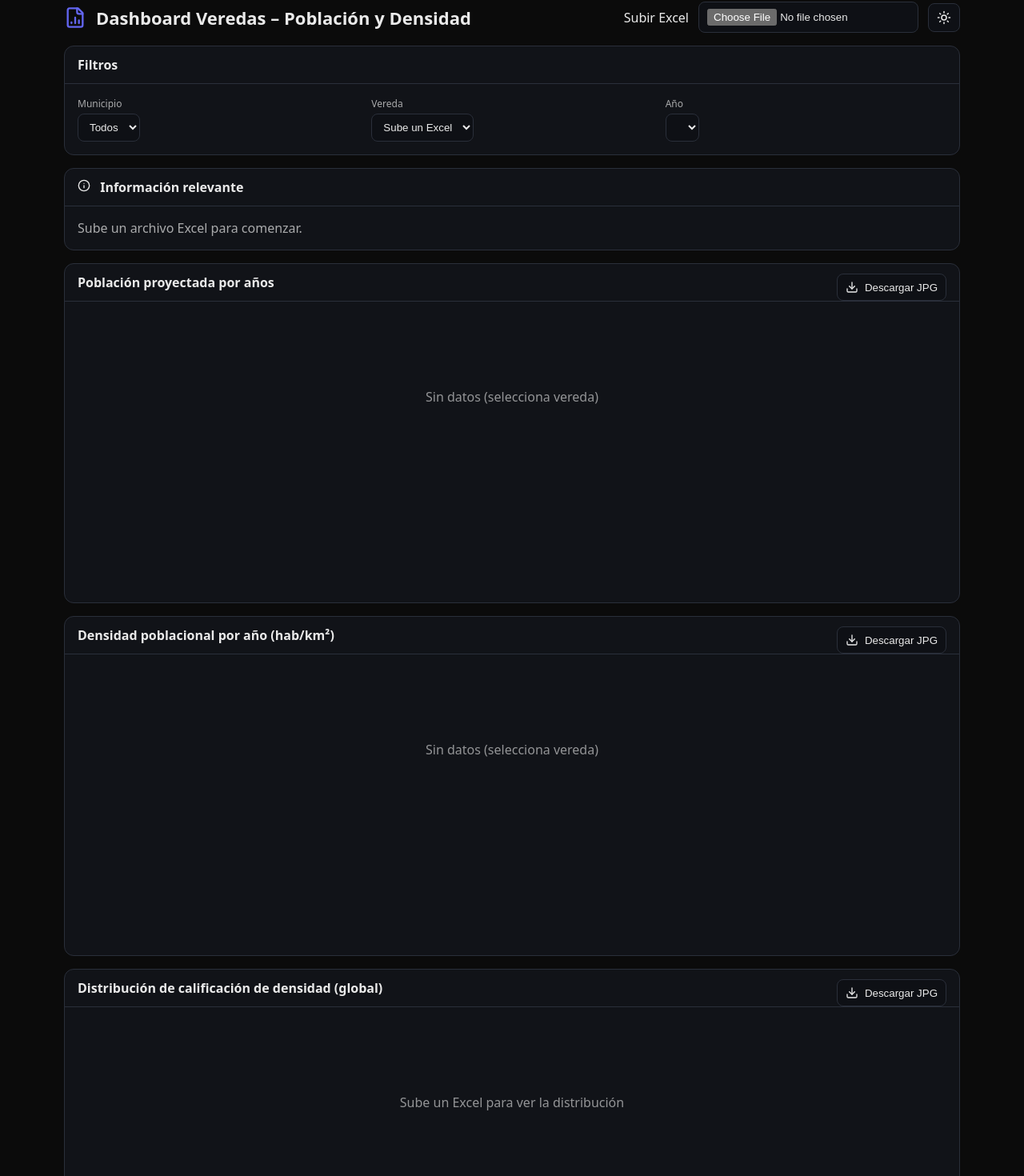
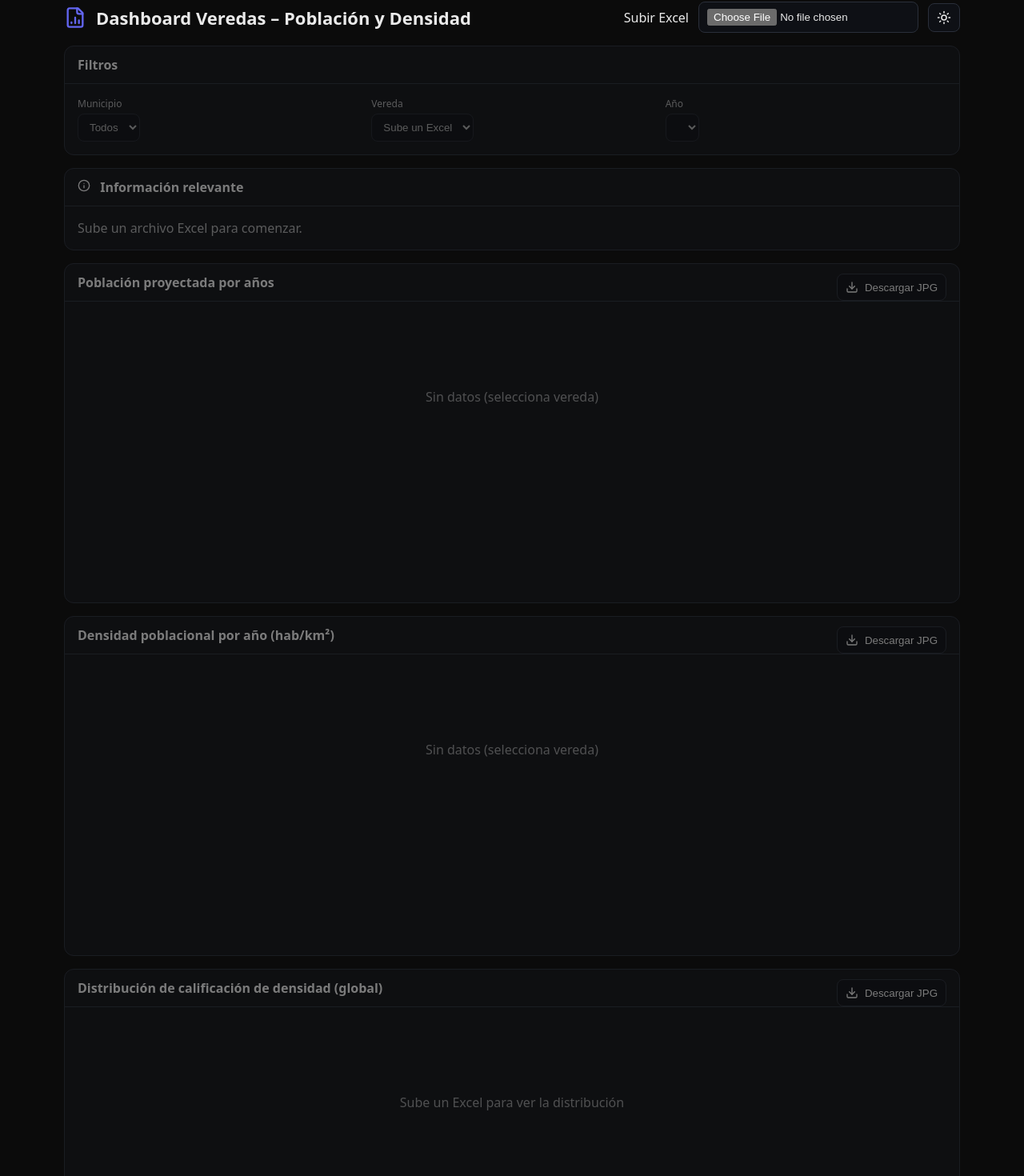
Before and after one commit to CristianKB89/dashboard-veredas-2, a React (Vite) app: page / in a window 1280 px wide. Shown: the part 22-1492 px from the top of the page at 80% size. Built offline with nearby package versions, Linux system fonts and the light colour scheme.

Commit message:
Update Filters opacity

```diff
--- a/src/pages/DashboardVeredas.tsx
+++ b/src/pages/DashboardVeredas.tsx
@@ -246,27 +246,27 @@ export default function DashboardVeredas() {
         </div>
 
         {/* Filtros */}
-        <div className="card" style={{ marginTop: 16 }}>
+        <div className="card" style={{ marginTop: 16, opacity: !rows.length ? 0.5 : 1, pointerEvents: !rows.length ? 'none' : 'auto' }}>
           <div className="card-hd">Filtros</div>
           <div className="card-bd">
             <div className="grid-3">
               <div>
                 <div style={{ fontSize: 12, opacity: .7, marginBottom: 4 }}>Municipio</div>
-                <select value={municipio} onChange={(e) => { setMunicipio(e.target.value); setVereda(""); }}>
+                <select value={municipio} onChange={(e) => { setMunicipio(e.target.value); setVereda(""); }} disabled={!rows.length}>
                   <option value={ALL_VALUE}>Todos</option>
                   {municipios.map((m) => (<option key={m} value={m}>{m}</option>))}
                 </select>
               </div>
               <div>
                 <div style={{ fontSize: 12, opacity: .7, marginBottom: 4 }}>Vereda</div>
-                <select value={vereda} onChange={(e) => setVereda(e.target.value)}>
+                <select value={vereda} onChange={(e) => setVereda(e.target.value)} disabled={!rows.length}>
                   <option value="" disabled>{veredas.length ? "Selecciona vereda" : "Sube un Excel"}</option>
                   {veredas.map((v) => (<option key={v} value={v}>{v}</option>))}
                 </select>
               </div>
               <div>
                 <div style={{ fontSize: 12, opacity: .7, marginBottom: 4 }}>Año</div>
-                <select value={dpYear} onChange={(e) => setDpYear(e.target.value)}>
+                <select value={dpYear} onChange={(e) => setDpYear(e.target.value)} disabled={!rows.length}>
                   {years.map((y) => (<option key={y} value={y}>{y}</option>))}
                 </select>
               </div>
@@ -274,8 +274,8 @@ export default function DashboardVeredas() {
           </div>
         </div>
 
-        {/* Información relevante */}
-        <div className="card" style={{ marginTop: 16 }}>
+  {/* Información relevante */}
+  <div className="card" style={{ marginTop: 16, opacity: !rows.length ? 0.5 : 1, pointerEvents: !rows.length ? 'none' : 'auto' }}>
           <div className="card-hd"><Info size={16} style={{marginRight:8}}/> Información relevante</div>
           <div className="card-bd">
             {!rows.length ? (
@@ -295,8 +295,8 @@ export default function DashboardVeredas() {
           </div>
         </div>
 
-        {/* Línea */}
-        <div className="card" style={{ marginTop: 16 }}>
+  {/* Línea */}
+  <div className="card" style={{ marginTop: 16, opacity: !rows.length ? 0.5 : 1, pointerEvents: !rows.length ? 'none' : 'auto' }}>
           <div className="card-hd">Población proyectada por años
             <span style={{ float: "right" }}>
               <button className="btn" disabled={!lineRef.current} onClick={() => downloadAsJPG(lineRef, `poblacion_${vereda || "vereda"}`)}>
@@ -322,8 +322,8 @@ export default function DashboardVeredas() {
           </div>
         </div>
 
-        {/* Barras */}
-        <div className="card" style={{ marginTop: 16 }}>
+  {/* Barras */}
+  <div className="card" style={{ marginTop: 16, opacity: !rows.length ? 0.5 : 1, pointerEvents: !rows.length ? 'none' : 'auto' }}>
           <div className="card-hd">Densidad poblacional por año (hab/km²)
             <span style={{ float: "right" }}>
               <button className="btn" disabled={!barRef.current} onClick={() => downloadAsJPG(barRef, `densidad_${vereda || "vereda"}`)}>
@@ -349,8 +349,8 @@ export default function DashboardVeredas() {
           </div>
         </div>
 
-        {/* Pie */}
-        <div className="card" style={{ marginTop: 16, marginBottom: 24 }}>
+  {/* Pie */}
+  <div className="card" style={{ marginTop: 16, marginBottom: 24, opacity: !rows.length ? 0.5 : 1, pointerEvents: !rows.length ? 'none' : 'auto' }}>
           <div className="card-hd">Distribución de calificación de densidad (global)
             <span style={{ float: "right" }}>
               <button className="btn" disabled={!pieRef.current} onClick={() => downloadAsJPG(pieRef, `calificacion_global`)}>
```
